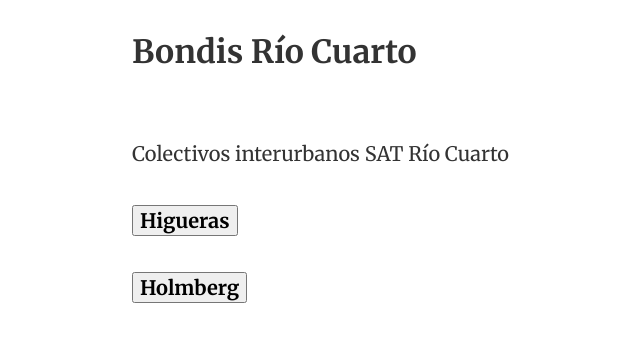
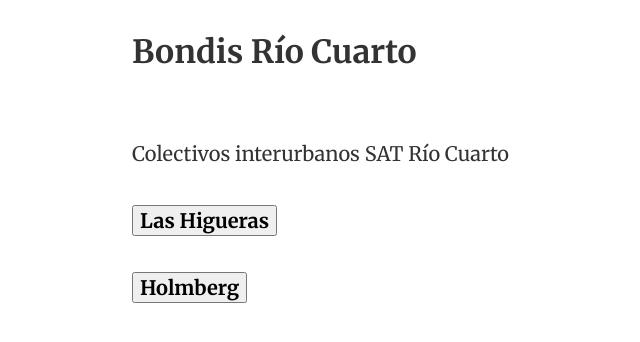
Before and after one commit to bondis-rio-cuarto/horarios, a Jekyll site: the page built from interurbano/index.md, in a window 1280 px wide. Shown: the top 342 px of the page, without its empty margins (124-764 px from the left). Built offline with Jekyll 4.4.1, drawn with Linux system fonts in a browser that asks for light colours.

Commit message:
test interurbanos y media distancia

```diff
--- a/_config.yml
+++ b/_config.yml
@@ -3,8 +3,8 @@ name: "Bondis Río Cuarto"
 description: "Respaldo de información sobre horarios SATCRC - Transporte público de colectivos en la ciudad de Río Cuarto, Córdoba ante problemas en el sitio oficial."
 author: "ls&bn"
 
-#url: "http://localhost:4000"
-url: "https://bondis-rio-cuarto.github.io/horarios"
+url: "http://localhost:4000"
+#url: "https://bondis-rio-cuarto.github.io/horarios"
 
 exclude: [README.md, Rakefile]
 paginate: 16
--- a/interurbano/index.md
+++ b/interurbano/index.md
@@ -5,6 +5,6 @@ permalink: /interurbano/
 
 Colectivos interurbanos SAT Río Cuarto
 
-[<button>**Higueras**</button>](higueras)
+[<button>**Las Higueras**</button>](las-higueras)
 
 [<button>**Holmberg**</button>](holmberg)
--- a/interurbano/las-higueas.html
+++ b/interurbano/las-higueras.html
@@ -1,6 +1,6 @@
 ---
 layout: default
-permalink: /interurbano/las-higueas
+permalink: /interurbano/las-higueras
 ---
 
 <h2> Río Cuarto / Las Higueras - Lunes a Viernes </h2>
```
Also changed, not shown: urbano/ejemplo.md (deleted, +0 -6 lines), 6 other files.
